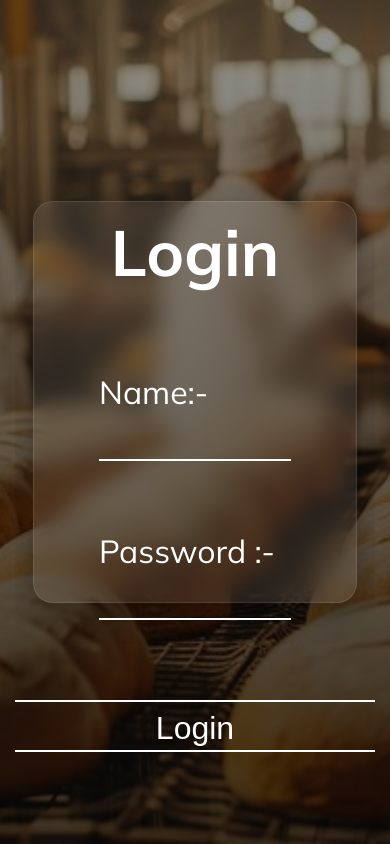
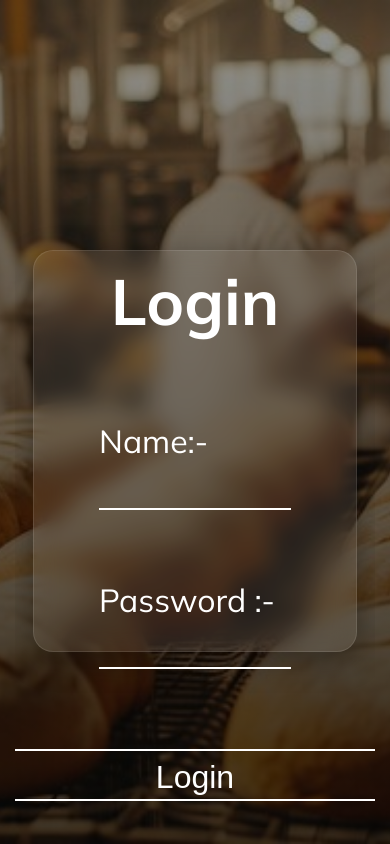
Before and after one commit to Danushadha/bakery-management-system-ui, a React (Vite) app: page / in a window 390 px wide. Built offline with nearby package versions, Linux system fonts and the light colour scheme.

Commit message:
responsive

```diff
--- a/src/components/Header.tsx
+++ b/src/components/Header.tsx
@@ -1,7 +1,7 @@
 import styles from "./styles/Header.module.css"
 import { useAuth } from "../context/AuthContext";
 import { useNavigate } from "react-router-dom";
-import {useState} from "react"
+import { useState } from "react"
 
 
 function Header() {
@@ -43,16 +43,16 @@ function Header() {
                         <h1>Bakery Management System</h1>
                         <button className={styles.logOutBtn} onClick={(handleLogout)}>Log Out</button>
 
-                        <div  className={`${styles.navBar} ${
-                            isNavOpen ? styles.navBarOpen : ""
-                        }`}>
-                            <button className={styles.navBarBtn} onClick={() => {navigate("/"); setIsNavOpen(false);}}>Home</button>
-                            <button className={styles.navBarBtn} onClick={() => {navigate("crtOrder"); setIsNavOpen(false);}}>Create Orders</button>
-                            <button className={styles.navBarBtn} onClick={() => {navigate("viewOrders"); setIsNavOpen(false);}}>View Order</button>
-                            <button className={styles.navBarBtn} onClick={() => {navigate("reports"); setIsNavOpen(false);}}>Reports</button>
+                        <div className={`${styles.navBar} ${
+                            isNavOpen ? styles.navBarOpen : ""}`}>
+
+                            <button className={styles.navBarBtn} onClick={() => { navigate("/"); setIsNavOpen(false); }}>Home</button>
+                            <button className={styles.navBarBtn} onClick={() => { navigate("crtOrder"); setIsNavOpen(false); }}>Create Orders</button>
+                            <button className={styles.navBarBtn} onClick={() => { navigate("viewOrders"); setIsNavOpen(false); }}>View Order</button>
+                            <button className={styles.navBarBtn} onClick={() => { navigate("reports"); setIsNavOpen(false); }}>Reports</button>
 
                             {userRole === "ADMIN" && (
-                                <button className={styles.navBarBtn}>Settings</button>
+                                <button className={styles.navBarBtn} onClick={() => { navigate("settings"); setIsNavOpen(false); }}>Settings</button>
                             )}
 
                         </div>
--- a/src/components/styles/LoginFormComp.module.css
+++ b/src/components/styles/LoginFormComp.module.css
@@ -106,12 +106,7 @@
 
         width: 100%;
         height: 100%;
-        overflow: hidden;
-        display: flex;
-        flex-direction: row;
-        justify-content: center;
-        align-items: center;
-        gap: 15px;
+
 
     }
 
@@ -120,7 +115,7 @@
     height: 50%;
     width: 90%;
     gap:20px;
-    margin-top: -200px;
+    margin-top: 150px;
 
 
 }
@@ -150,9 +145,11 @@
 
 .formRow input{
     font-size: 2rem;
+    width: 100%;
 }
 .formRow label{
     font-size: 2rem;
+    width: 100%;
 }
 .btnPannel button{
     width: 450px;
```
